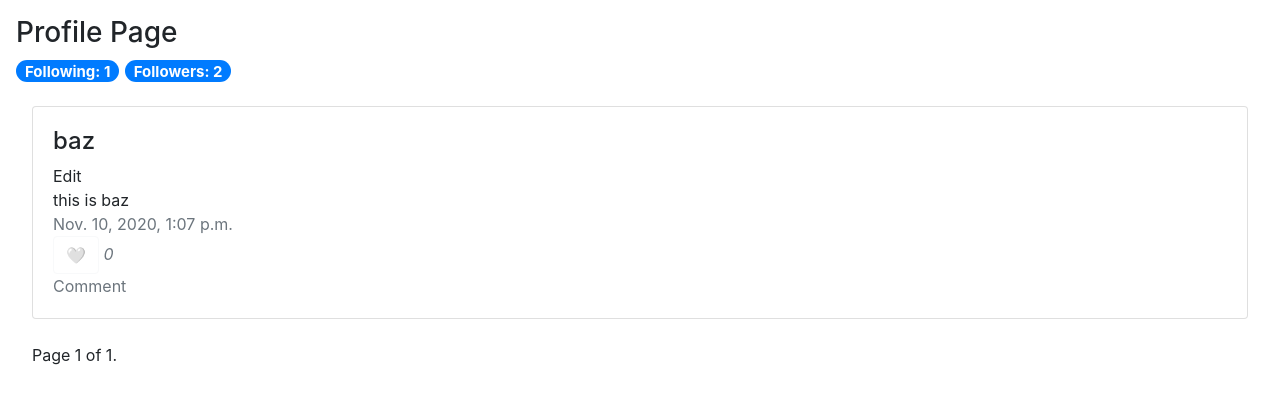
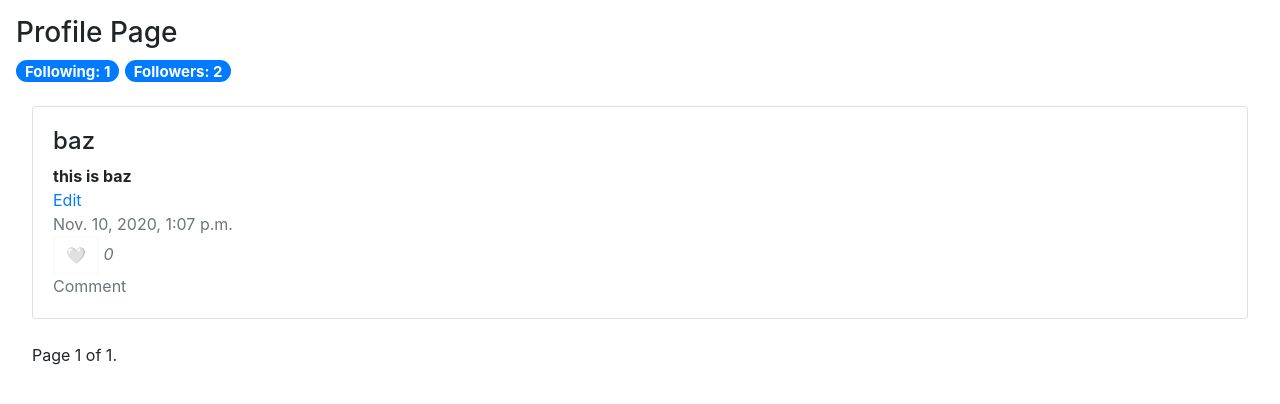
Before and after one commit to meirf57/CS50web-MyProjects, a Django app: a page that uses network/network/templates/network/profile.html in a window 1280 px wide. Shown: the part 56-460 px from the top of the page. Run offline with Django 3.2, Linux system fonts and the light colour scheme; a user stored in the database is signed in; data comes from the database, SQL or seed files in the repository; both versions use the stored data as it was after the commit; tables that the repository leaves empty hold one stand-in row (values such as "Sample post"); some libraries are stand-ins or nearby versions.

Commit message:
added edit to profile page

```diff
--- a/network/network/static/network/script.js
+++ b/network/network/static/network/script.js
@@ -72,9 +72,7 @@ function insertAfter(referenceNode, newNode) {
     var lText = link.textContent;
 
     // if edit was clicked
-    if (lText=="Edit"){
-
-        console.log(`yes id = ${id}`);
+    if (lText=="Edit") {
 
         // save text and remove element
         var element = document.getElementById(`post-${id}`);
--- a/network/network/templates/network/profile.html
+++ b/network/network/templates/network/profile.html
@@ -43,9 +43,11 @@
                         </li>
                     {% endif %}
                     <li>
-                        <a href="{% url 'profile' post.creator %}" style="color:inherit"><h4>{{ post.creator }}</h4></a>
-                        Edit<br>
-                        {{ post.text }}<br>
+                        <a href="{% url 'profile' post.creator %}" style="color:inherit" id="creator-{{post.id}}"><h4>{{ post.creator }}</h4></a>
+                        <strong id="post-{{post.id}}">{{ post.text }}</strong>
+                        {% if request.user.username == post.creator %}
+                            <a href="javascript:check_edit({{post.id}})" id="edit-{{post.id}}" style="display: block;">Edit</a>
+                        {% endif %}
                         <a class="text-muted">{{ post.timeStamp }}<br>
                         {% if user.is_authenticated %}
                             {% if not request.user in post.liked.all %}
```
Also changed, not shown: network/db.sqlite3.
